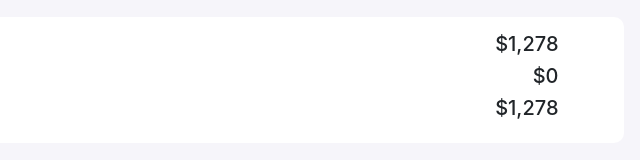
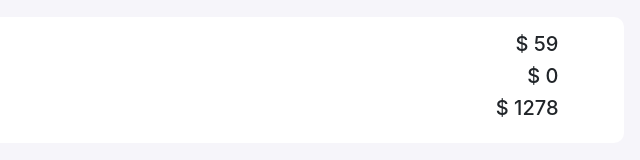
Before and after one commit to EmmanuelEmu/shopping-cart-, a plain HTML site: page index.html in a window 1280 px wide. Both pictures are taken after a click on the button 748 px from the left and 242 px from the top of the page. Shown: the part 512-672 px from the top of the page, 464-1104 px from the left. Drawn offline with nearby package versions, Linux system fonts and the light colour scheme.

Commit message:
subtotal part done

```diff
--- a/index.html
+++ b/index.html
@@ -64,9 +64,9 @@
                      </div>
 
                      <div class="col-md-4 status">
-                        <h5>$1,278</h5>
-                        <h5>$0</h5>
-                        <h5>$1,278</h5>
+                        <h5>$ <span id="subTotal">1278</span> </h5>
+                        <h5>$ <span id="tax">0</span> </h5>
+                        <h5>$ <span id="total">1278</span> </h5>
                      </div>
                   </div>
                </div>
--- a/script.js
+++ b/script.js
@@ -4,6 +4,7 @@ function decreaseAccessories(minus, minusCost, price) {
     currentNumber = minus.value;
     if(currentNumber<=0){
         minus.innerHTML=0;
+        document.getElementById("subTotal").innerHTML = 0;
     }
     else{
         currentNumber--;
@@ -13,6 +14,11 @@ function decreaseAccessories(minus, minusCost, price) {
         let totalCost = currentCostNumber;
         totalCost = totalCost - price;
         minusCost.innerHTML = totalCost;
+        //reducing cost from subtotal
+        let subTotal = document.getElementById("subTotal").innerHTML;
+        let sbTotal = parseFloat(subTotal);
+        sbtotal = sbTotal-price;
+        document.getElementById("subTotal").innerHTML = sbtotal;
     }
 }
 //increasing amount and cost of accessories
@@ -25,6 +31,13 @@ function increaseAccessories(plus, plusCost, price) {
     let totalCost = currentCostNumber;
     totalCost = totalCost + price;
     plusCost.innerHTML = totalCost;
+    //adding amount to subtotal and total
+    let subTotal = document.getElementById("subTotal").innerHTML;
+    let sbTotal = parseFloat(subTotal);
+    sbtotal = sbTotal+price;
+    document.getElementById("subTotal").innerHTML = sbtotal;
+
+
 }
 //common function for mobile phone cost adding and deducting
 let phoneNumber = document.getElementById("phoneAmount");
```
